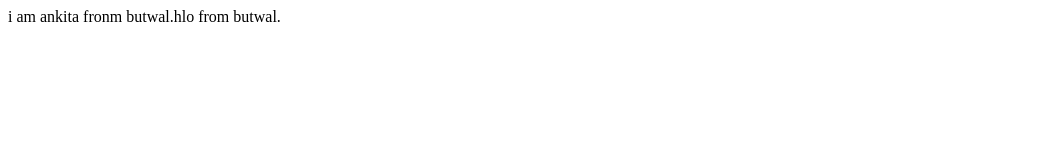
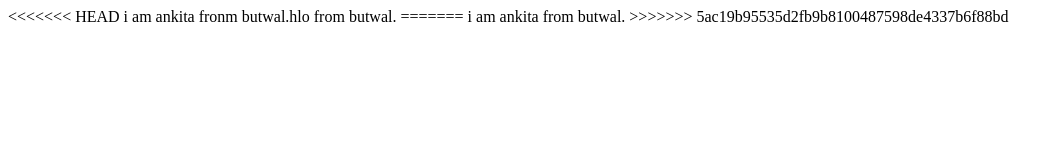
Before and after one commit to Ankita2059/assginment1st, a plain HTML site: page index.html in a window 1280 px wide. Shown: the whole page, without its empty margins (0-1064 px from the left). Drawn offline with Linux system fonts and the light colour scheme.

Commit message:
message added

```diff
--- a/index.html
+++ b/index.html
@@ -6,7 +6,11 @@
     <title>Document</title>
 </head>
 <body>
+<<<<<<< HEAD
     i am ankita fronm butwal.hlo from butwal.
 
+=======
+    i am ankita from butwal.
+>>>>>>> 5ac19b95535d2fb9b8100487598de4337b6f88bd
 </body>
 </html>
```
